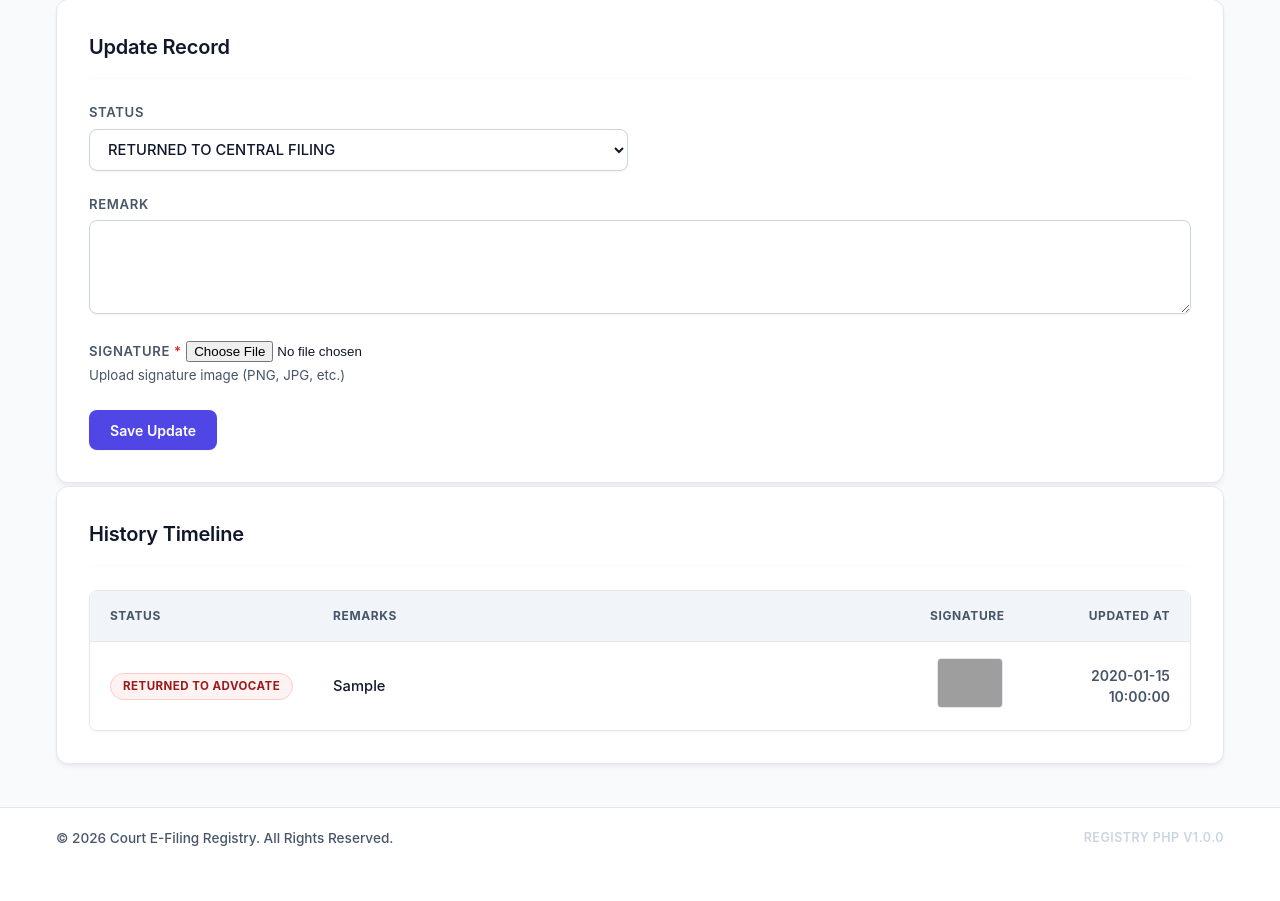
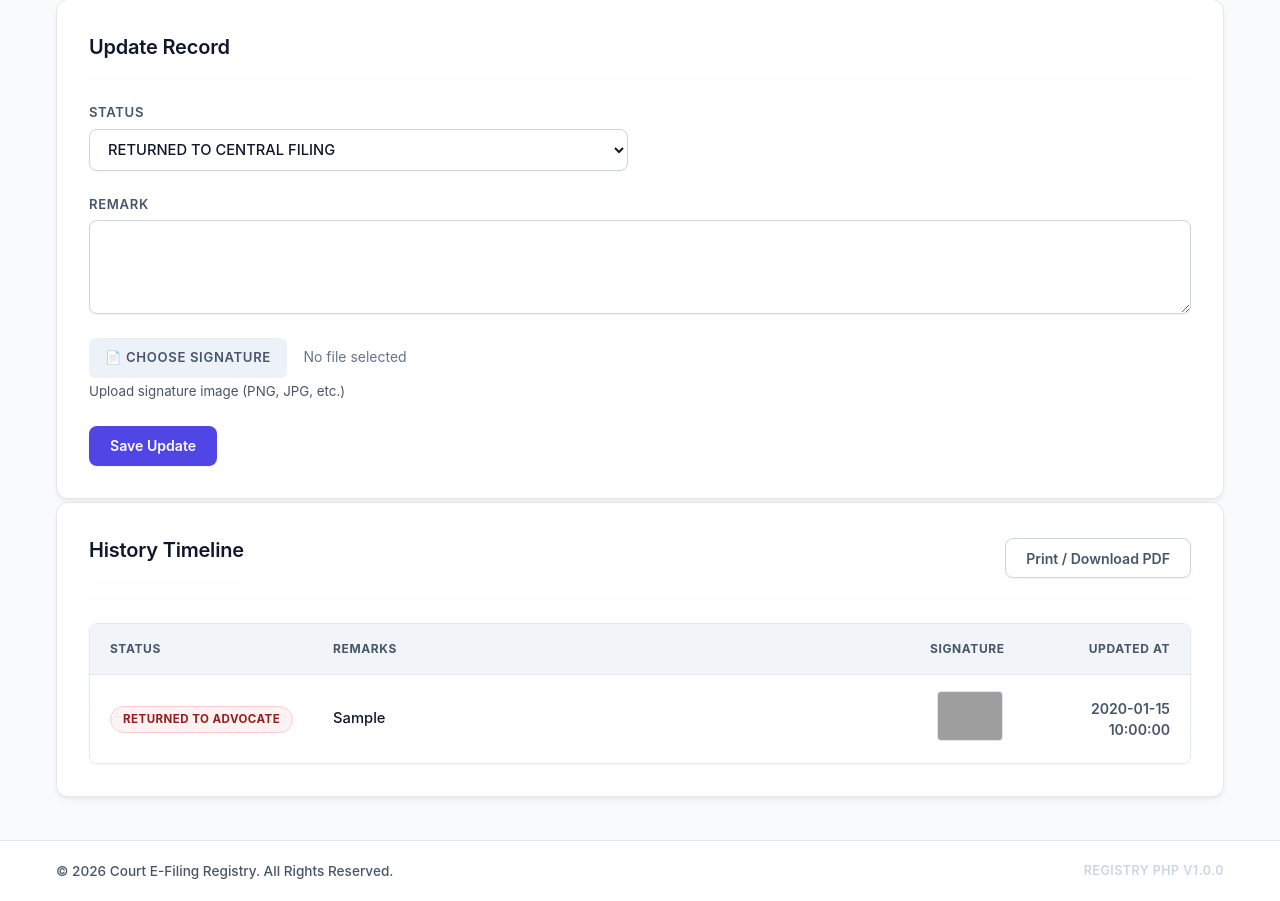
Before and after one commit to Vishal2806/Central-Filling-mern, a PHP site: page /record_details.php?id=1 in a window 1280 px wide. Shown: the part 662-1563 px from the top of the page. Before the commit the page ends 1508 px from the top, so only its background shows below. Run offline with PHP 8.4, Linux system fonts and the light colour scheme; the visitor is signed in with stand-in values (Sample User, id 1); tables that the repository leaves empty or names only in its code hold one stand-in row (values such as "Sample post"); some libraries are stand-ins or nearby versions; grey boxes are pictures that could not be loaded.

Commit message:
printing table function added

```diff
--- a/record_details.php
+++ b/record_details.php
@@ -184,9 +184,17 @@ require_once __DIR__ . '/includes/header.php';
                     <textarea id="remark-input" name="remark" rows="4" required></textarea>
                 </div>
                 <div class="field-group full-width" id="signature-field" style="display: none;">
-                    <label for="signature-input">Signature <span style="color: #dc2626;">*</span></label>
-                    <input type="file" id="signature-input" name="signature" accept="image/*" />
-                    <small style="color: var(--muted); margin-top: 4px; display: block;">Upload signature image (PNG, JPG, etc.)</small>
+<input type="file" id="signature-input" name="signature" accept="image/*" hidden>
+
+<label for="signature-input" class="signature-upload-btn">
+    📄 Choose Signature
+</label>
+
+<span id="signature-file-name">No file selected</span>
+
+<small style="color: var(--muted); margin-top: 4px; display: block;">
+    Upload signature image (PNG, JPG, etc.)
+</small>
                 </div>
                 <div style="grid-column: 1 / -1;">
                     <button type="submit" class="button button-primary">Save Update</button>
@@ -214,10 +222,29 @@ require_once __DIR__ . '/includes/header.php';
 
             statusSelect.addEventListener('change', toggleSignatureField);
             toggleSignatureField();
+
+            function printHistoryTimeline() {
+                const body = document.body;
+                body.classList.add('print-history-only');
+
+                window.print();
+
+                window.onafterprint = function () {
+                    body.classList.remove('print-history-only');
+                    window.onafterprint = null;
+                };
+            }
         </script>
 
-        <section class="panel">
-            <h2>History Timeline</h2>
+        <section class="panel" id="history-panel">
+            <div class="panel-header">
+                <h2>History Timeline</h2>
+                <div class="print-controls">
+                    <button type="button" class="button button-secondary" onclick="printHistoryTimeline()">
+                        Print / Download PDF
+                    </button>
+                </div>
+            </div>
             <?php if (count($history) === 0): ?>
                 <p class="empty-state">No timeline entries have been recorded.</p>
             <?php else: ?>
--- a/styles.css
+++ b/styles.css
@@ -384,8 +384,67 @@ textarea { resize: vertical; }
 /* ── Panel headings ── */
 .panel h2, .panel-header h2 { margin-bottom: 24px; color: var(--ink); font-size: 1.25rem; font-weight: 600; letter-spacing: -.01em; }
 .panel h2 { border-bottom: 1px solid var(--surface-soft); padding-bottom: 16px; }
-.panel-header { display: flex; align-items: center; justify-content: space-between; border-bottom: 1px solid var(--surface-soft); padding-bottom: 16px; margin-bottom: 24px; }
+.panel-header { display: flex; align-items: center; justify-content: space-between; border-bottom: 1px solid var(--surface-soft); padding-bottom: 16px; margin-bottom: 24px; gap: 16px; }
 .panel-header h2 { margin-bottom: 0; }
+.print-controls { display: flex; gap: 12px; }
+
+@media print {
+    body { background: #fff; color: #000; }
+    body.print-history-only * {
+        visibility: hidden !important;
+    }
+    body.print-history-only #history-panel,
+    body.print-history-only #history-panel * {
+        visibility: visible !important;
+    }
+    body.print-history-only #history-panel {
+        position: absolute !important;
+        top: 0 !important;
+        left: 0 !important;
+        width: 100% !important;
+        border: none !important;
+        box-shadow: none !important;
+        margin: 0 !important;
+        padding: 0 !important;
+    }
+    body.print-history-only #history-panel .panel-header {
+        display: none !important;
+    }
+    body.print-history-only #history-panel .table-responsive {
+        overflow: visible !important;
+        border: none !important;
+        box-shadow: none !important;
+        width: 100% !important;
+    }
+    body.print-history-only #history-panel .history-table {
+        display: table !important;
+        width: 100% !important;
+        border-collapse: collapse !important;
+        background: #fff !important;
+    }
+    body.print-history-only #history-panel .history-table thead {
+        display: table-header-group !important;
+    }
+    body.print-history-only #history-panel .history-table tbody {
+        display: table-row-group !important;
+    }
+    body.print-history-only #history-panel .history-table tr {
+        display: table-row !important;
+    }
+    body.print-history-only #history-panel .history-table th,
+    body.print-history-only #history-panel .history-table td {
+        display: table-cell !important;
+        padding: 12px 14px !important;
+        border: 1px solid #ccc !important;
+        color: #000 !important;
+    }
+    body.print-history-only #history-panel .print-controls {
+        display: none !important;
+    }
+    body.print-history-only #history-panel .status-badge {
+        page-break-inside: avoid;
+    }
+}
 
 /* ── Filter row ── */
 .filter-row {
@@ -461,7 +520,27 @@ textarea { resize: vertical; }
     background: var(--surface-soft); padding: 16px;
     color: var(--ink); font-size: .88rem; line-height: 1.6;
 }
+.signature-upload-btn {
+    display: inline-block;
+    padding: 10px 16px;
+    background: #edf1f8;
+    color: #fff;
+    border-radius: 6px;
+    cursor: pointer;
+    font-size: 14px;
+    font-weight: 500;
+    transition: 0.2s;
+}
 
+.signature-upload-btn:hover {
+    background: #1d4ed8;
+}
+
+#signature-file-name {
+    margin-left: 12px;
+    color: #64748b;
+    font-size: 14px;
+}
 /* ── Mobile responsive for nature selector ── */
 @media (max-width: 640px) {
     .nature-selector {
--- a/testing.html
+++ b/testing.html
@@ -11,3 +11,4 @@
     <input type="text" name="email">
 </body>
 </html>
+6263171801
```
Also changed, not shown: add_record.php (+76 -16 lines), uploads/signatures/sig_24_1781682140.png (added).
